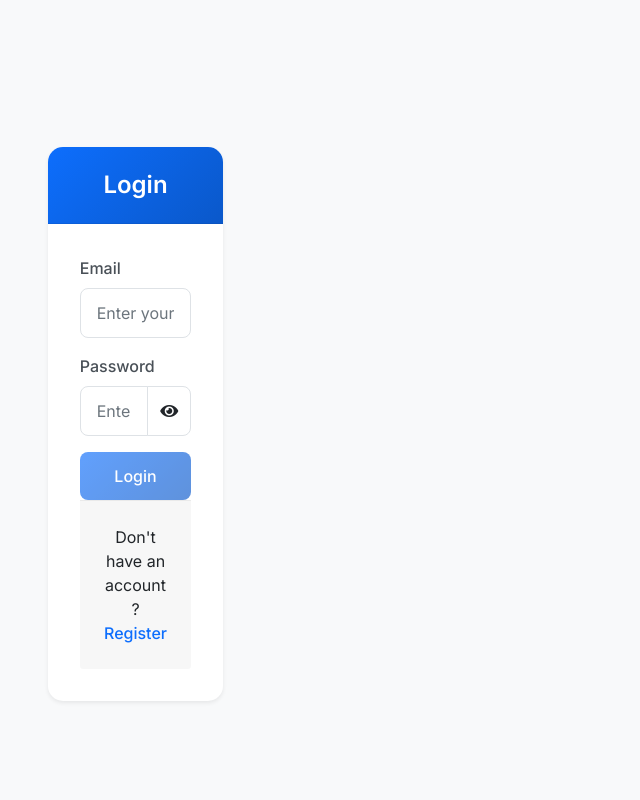
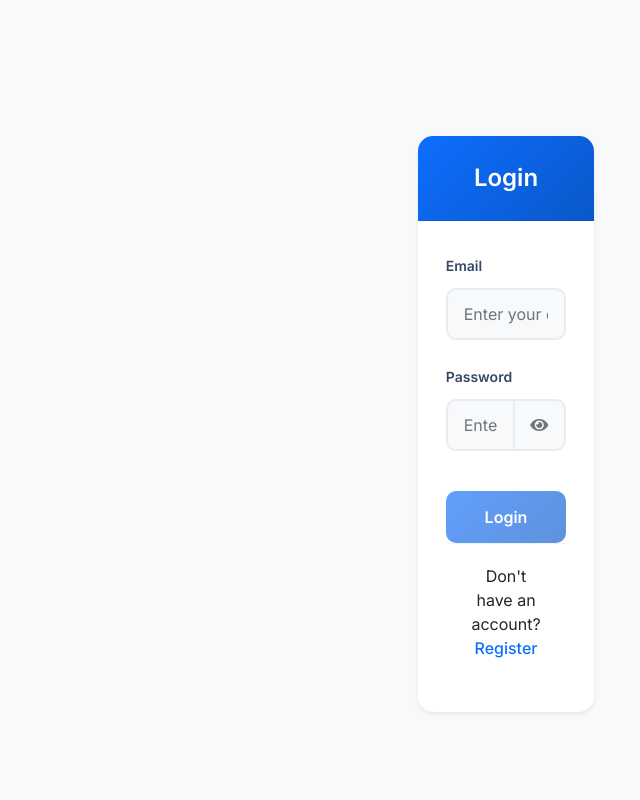
Before and after one commit to fmusenene/HireChain, a Django app: template templates/authentication/login.html in a window 1280 px wide. Shown: the whole page, without its empty margins (134-774 px from the left). Run offline with Django 3.2, Linux system fonts and the light colour scheme; the template is opened without the code that fills it, so the values that code supplies are empty; parts of the project's set-up code (start-up, migrations or seed data) failed here and were passed over.

Commit message:
style: improve login form styling and centering

```diff
--- a/templates/base_auth.html
+++ b/templates/base_auth.html
@@ -18,63 +18,86 @@
             min-height: 100vh;
             display: flex;
             flex-direction: column;
+            justify-content: center;
         }
         .container {
             flex: 1;
             display: flex;
             align-items: center;
+            justify-content: center;
+            padding: 2rem 1rem;
         }
         .card {
             border: none;
             border-radius: 15px;
-            box-shadow: 0 0 20px rgba(0, 0, 0, 0.1);
+            box-shadow: 0 4px 24px rgba(0, 0, 0, 0.1);
+            width: 100%;
+            max-width: 400px;
+            margin: auto;
         }
         .card-header {
             border-radius: 15px 15px 0 0 !important;
             background: linear-gradient(135deg, #0d6efd 0%, #0a58ca 100%);
-            padding: 1.5rem;
+            padding: 1.75rem 1.5rem;
         }
         .card-header h4 {
             font-weight: 600;
             margin: 0;
+            font-size: 1.5rem;
         }
         .card-body {
-            padding: 2rem;
+            padding: 2rem 1.75rem;
         }
         .card-footer {
             border-top: 1px solid rgba(0, 0, 0, 0.05);
-            padding: 1.5rem;
+            padding: 1.25rem;
+            background-color: #fff;
+            border-radius: 0 0 15px 15px;
         }
         .form-label {
-            color: #495057;
-            font-weight: 500;
-            margin-bottom: 0.5rem;
+            color: #344767;
+            font-weight: 600;
+            margin-bottom: 0.75rem;
+            font-size: 0.875rem;
         }
         .form-control {
-            border-radius: 8px;
-            border: 1px solid #dee2e6;
+            border-radius: 10px;
+            border: 2px solid #e9ecef;
             padding: 0.75rem 1rem;
+            font-size: 1rem;
+            transition: all 0.2s ease;
+            background-color: #f8f9fa;
         }
         .form-control:focus {
             border-color: #0d6efd;
-            box-shadow: 0 0 0 0.25rem rgba(13, 110, 253, 0.15);
+            box-shadow: 0 0 0 0.25rem rgba(13, 110, 253, 0.1);
+            background-color: #fff;
+        }
+        .input-group {
+            margin-bottom: 1.5rem;
         }
         .input-group-text {
-            border-radius: 0 8px 8px 0;
-            border: 1px solid #dee2e6;
-            background-color: #fff;
+            border-radius: 0 10px 10px 0;
+            border: 2px solid #e9ecef;
+            border-left: none;
+            background-color: #f8f9fa;
+            color: #6c757d;
+            padding: 0.75rem 1rem;
         }
         .btn-primary {
             background: linear-gradient(135deg, #0d6efd 0%, #0a58ca 100%);
             border: none;
-            border-radius: 8px;
-            padding: 0.75rem 1.5rem;
-            font-weight: 500;
+            border-radius: 10px;
+            padding: 0.875rem 1.5rem;
+            font-weight: 600;
+            font-size: 1rem;
             transition: all 0.3s ease;
+            width: 100%;
+            margin-top: 1rem;
         }
         .btn-primary:hover {
             background: linear-gradient(135deg, #0b5ed7 0%, #084298 100%);
-            transform: translateY(-1px);
+            transform: translateY(-2px);
             box-shadow: 0 4px 12px rgba(13, 110, 253, 0.2);
         }
         .btn-primary:active {
@@ -83,30 +106,36 @@
         .invalid-feedback {
             display: none;
             font-size: 0.875rem;
-            margin-top: 0.25rem;
+            color: #dc3545;
+            margin-top: 0.5rem;
         }
         .is-invalid .invalid-feedback {
             display: block;
         }
         .form-check-label {
             color: #6c757d;
+            font-size: 0.875rem;
         }
         .form-check-input:checked {
             background-color: #0d6efd;
             border-color: #0d6efd;
         }
         a {
+            color: #0d6efd;
             text-decoration: none;
             font-weight: 500;
+            transition: color 0.2s ease;
         }
         a:hover {
-            text-decoration: underline;
+            color: #0a58ca;
+            text-decoration: none;
         }
         .alert {
-            border-radius: 8px;
+            border-radius: 10px;
             border: none;
-            padding: 1rem;
+            padding: 1rem 1.25rem;
             margin-bottom: 1.5rem;
+            font-size: 0.875rem;
         }
         .alert-success {
             background-color: #d1e7dd;
@@ -118,10 +147,13 @@
         }
         .btn-close {
             opacity: 0.5;
-            transition: opacity 0.3s ease;
+            transition: opacity 0.2s ease;
         }
         .btn-close:hover {
             opacity: 1;
+        }
+        .mb-3 {
+            margin-bottom: 1.5rem !important;
         }
     </style>
 </head>
```
